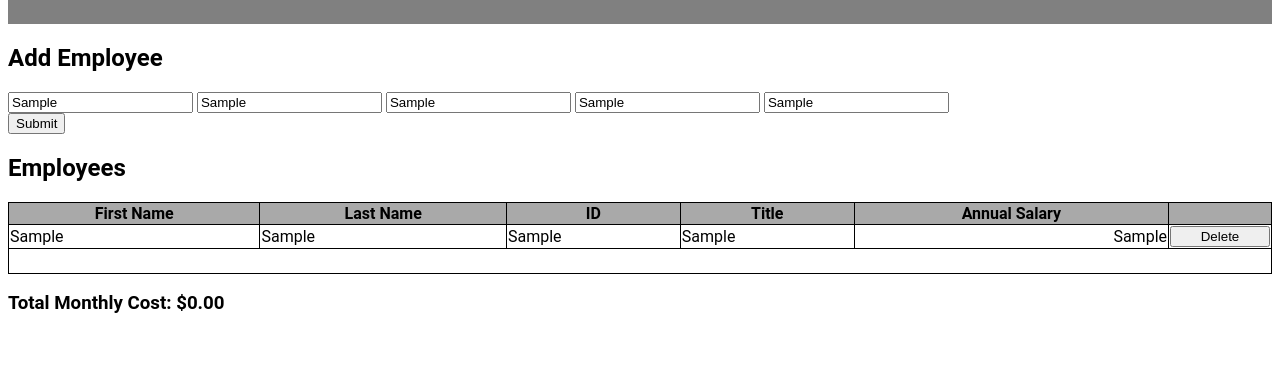
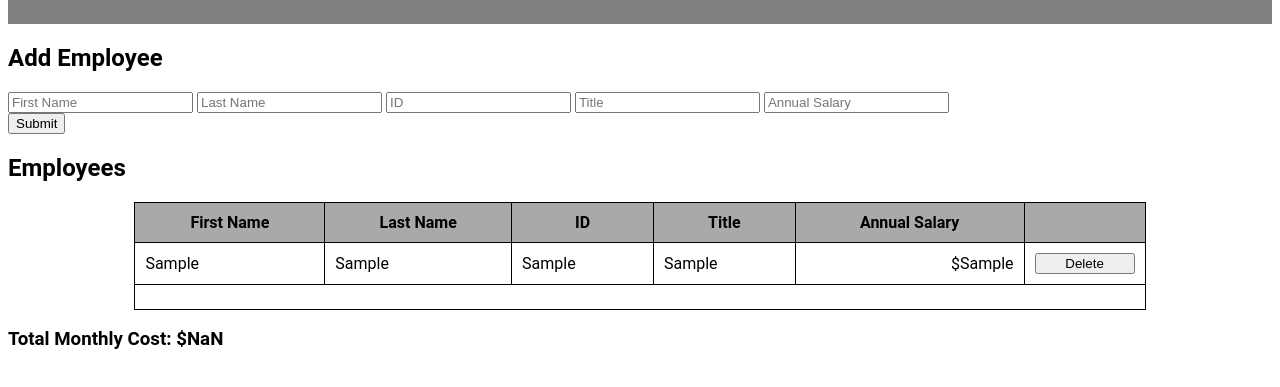
Before and after one commit to XGalilei/weekend-jquery-salary-calculator, a plain HTML site: page index.html in a window 1280 px wide. Both pictures are taken after typing "Sample", "Sample", "Sample", "Sample", "Sample" into the empty fields and a click on the button "Submit". Shown: the part 75-462 px from the top of the page. Drawn offline with Linux system fonts and the light colour scheme.

Commit message:
Additional aesthetic changes

```diff
--- a/script.js
+++ b/script.js
@@ -26,14 +26,14 @@ function submitEmployee() {
                 <td>${emLastName}</td>
                 <td>${emID}</td>
                 <td>${emTitle}</td>
-                <td class = "salary-row">${emSalary}</td>
+                <td class = "salary-row">$${emSalary}</td>
                 <td class = "delete-row"><button class = "delete">Delete</button></td>
             </tr>`
         );
 
         employees.push({
             firstName: emFirstName,
-            lastName: lastName,
+            lastName: emLastName,
             id: emID,
             title: emTitle,
             salary: emSalary
--- a/style.css
+++ b/style.css
@@ -1,5 +1,5 @@
 table {
-    width: 100%;
+    width: 80%;
     margin: auto;
     border: 1px black solid;
     border-collapse: collapse;
@@ -7,6 +7,7 @@ table {
 
 th, td{
     border: 1px black solid;
+    padding: 10px;
 }
 
 h3 {
@@ -15,6 +16,7 @@ h3 {
 
 thead {
     background-color: darkgray;
+    border: 1px black solid;
 }
 
 tfoot {
```
